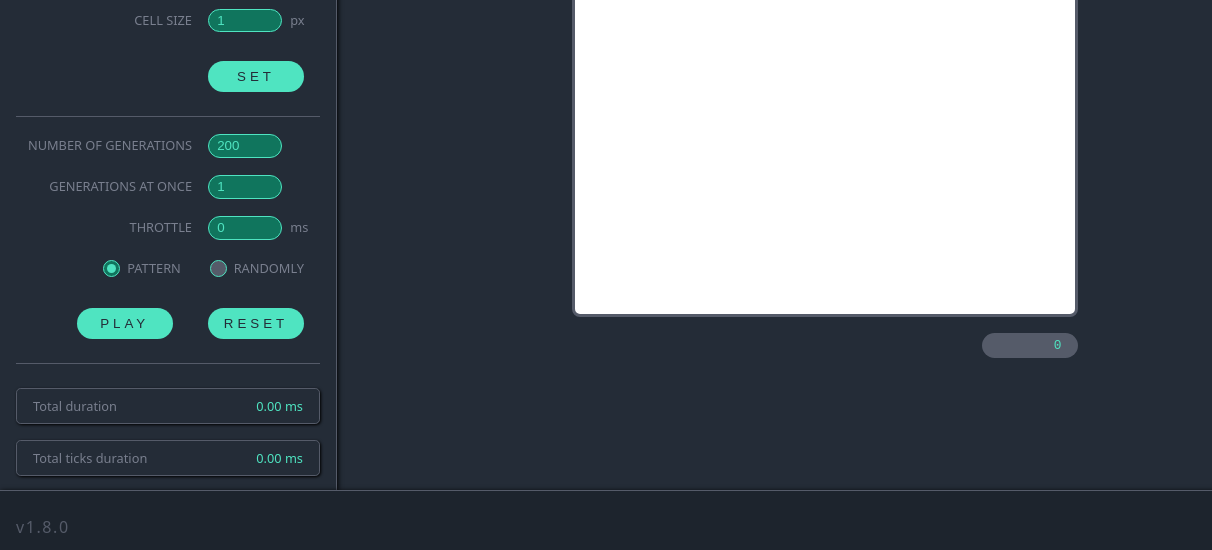
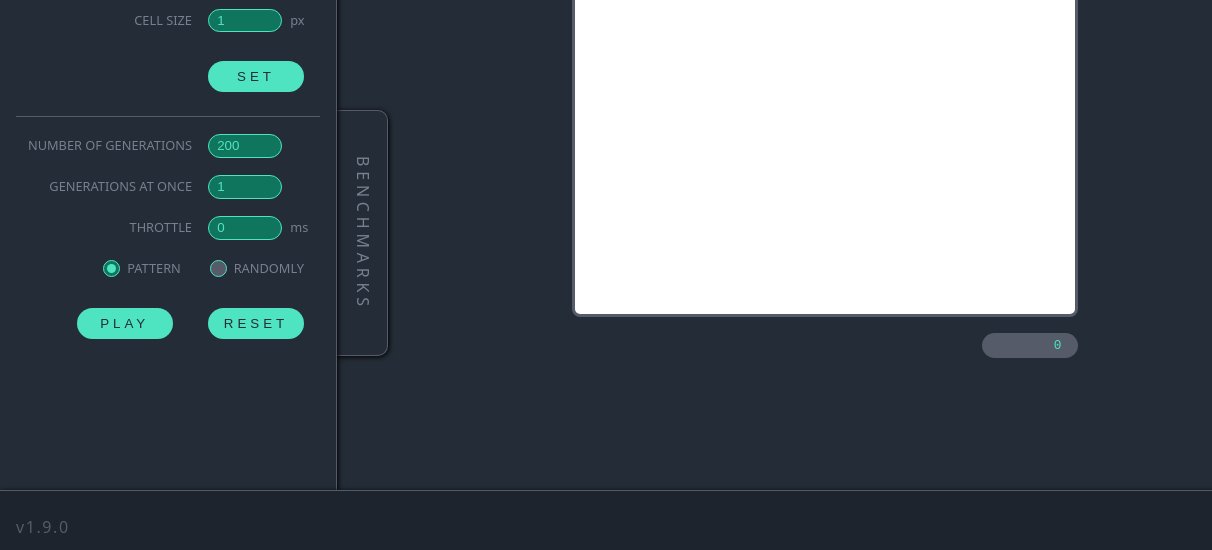
Before and after one commit to olimungo/wasm-game-of-life, a website built with webpack: page www/index.html in a window 1280 px wide. Shown: the part 237-787 px from the top of the page, 0-1212 px from the left. Built offline with nearby package versions, Linux system fonts and the light colour scheme; files whose address does not match are found by name; what wasm-game-of-life would draw is missing.

Commit message:
Make the "results section" a sliding windows (#23)

```diff
--- a/www/index.css
+++ b/www/index.css
@@ -64,8 +64,10 @@ hr {
     overflow: auto;
     width: 19rem;
     grid-column: 1 / 2;
+    background-color: var(--secondary-color);
     border-right: solid 1px var(--primary-dark-color);
     box-shadow: 1px 1px 5px black;
+    z-index: 100;
 }
 
 main {
@@ -250,6 +252,7 @@ footer {
     background-color: var(--secondary-dark-color);
     padding: 0.5rem !important;
     text-align: end;
+    z-index: 200;
 }
 
 .footer {
@@ -279,22 +282,58 @@ footer {
     background-color: var(--secondary-action-color);
 }
 
-.results {
-    margin-top: 1.5rem;
+.open-results-panel {
+    display: flex;
+    align-items: center;
+    position: fixed;
+    left: 1rem;
+    top: 21.7rem;
+    padding-left: 2rem;
+    cursor: pointer;
+    border: solid 1px var(--primary-dark-color);
+    border-left: none;
+    border-top-right-radius: 10px;
+    border-bottom-right-radius: 10px;
+    box-shadow: 1px 1px 5px black;
+    background-color: var(--secondary-color);
+    transition: 0.35s ease-in-out;
+}
+
+.open-results-panel.open {
+    transform: translate(20rem);
+}
+
+.open-results-button {
+    font-size: medium;
+    padding: 0 0.8rem 0 2rem;
+    writing-mode: tb-rl;
+    letter-spacing: 0.3rem;
+}
+
+.open-results-panel:hover > .open-results-button {
+    color: var(--primary-action-color);
+}
+
+.open-results-panel:active > .open-results-button {
+    color: var(--secondary-action-color);
+}
+
+.open-results-content {
+    width: 17rem;
 }
 
 .result {
     display: flex;
     justify-content: space-between;
-    margin: 1rem 0;
-    border: solid 1px var(--primary-dark-color);
-    box-shadow: 1px 1px 3px black;
-    padding: 0.5rem 1rem;
-    border-radius: 0.3rem;
+    margin: 1.6rem 0;
 }
 
 .result-value {
     color: var(--primary-action-color);
+}
+
+.duration {
+    font-family: monospace;
 }
 
 .frame-per-seconds {
--- a/www/index.html
+++ b/www/index.html
@@ -131,24 +131,33 @@
 
                     <button id="ui-reset">RESET</button>
                 </div>
+            </div>
 
-                <hr />
-
-                <div id="ui-results" class="results">
+            <main class="section canvas-center">
+                <div id="ui-open-results-panel" class="open-results-panel">
+                    <div class="open-results-content">
                         <div class="result">
                             <label class="result-label">Total duration</label>
 
                             <div class="result-value">
-                            <span id="ui-total-duration"></span>
+                                <span
+                                    id="ui-total-duration"
+                                    class="duration"
+                                ></span>
                                 <span>ms</span>
                             </div>
                         </div>
 
                         <div class="result">
-                        <label class="result-label">Total ticks duration</label>
+                            <label class="result-label"
+                                >Total ticks duration</label
+                            >
 
                             <div class="result-value">
-                            <span id="ui-total-ticks-duration"></span>
+                                <span
+                                    id="ui-total-ticks-duration"
+                                    class="duration"
+                                ></span>
                                 <span>ms</span>
                             </div>
                         </div>
@@ -159,7 +168,10 @@
                             >
 
                             <div class="result-value">
-                            <span id="ui-average-tick-duration"></span>
+                                <span
+                                    id="ui-average-tick-duration"
+                                    class="duration"
+                                ></span>
                                 <span>ms</span>
                             </div>
                         </div>
@@ -170,7 +182,10 @@
                             >
 
                             <div class="result-value">
-                            <span id="ui-total-redraw-duration"></span>
+                                <span
+                                    id="ui-total-redraw-duration"
+                                    class="duration"
+                                ></span>
                                 <span>ms</span>
                             </div>
                         </div>
@@ -181,14 +196,18 @@
                             >
 
                             <div class="result-value">
-                            <span id="ui-average-redraw-duration"></span>
+                                <span
+                                    id="ui-average-redraw-duration"
+                                    class="duration"
+                                ></span>
                                 <span>ms</span>
                             </div>
                         </div>
                     </div>
+
+                    <div class="open-results-button">BENCHMARKS</div>
                 </div>
 
-            <main class="section canvas-center">
                 <div class="frame-per-seconds">
                     <div id="ui-fps">0</div>
                     FRAMES PER SECOND
@@ -202,7 +221,7 @@
 
             <footer class="section">
                 <div class="footer">
-                    <div class="version">v1.8.0</div>
+                    <div class="version">v1.9.0</div>
 
                     <svg
                         id="ui-source-code"
--- a/www/index.js
+++ b/www/index.js
@@ -92,6 +92,21 @@ function renderLoop() {
 
     totalRedrawDuration += new Date().getTime() - now;
 
+    now = new Date().getTime();
+    const totalDuration = now - startedGenerationTime;
+    const averageTickDuration = totalTicksDuration / generationsCount;
+    const averageRedrawDuration = totalRedrawDuration / generationsCount;
+
+    if (!generationPaused) {
+        ui.setResults({
+            totalDuration,
+            totalTicksDuration,
+            averageTickDuration,
+            totalRedrawDuration,
+            averageRedrawDuration,
+        });
+    }
+
     if (generationsCount < ui.getNumberOfGenerations()) {
         // Always use a setTimeout, even with a value of 0, so to
         // let the browser engine have some time to redraw the screen
@@ -102,23 +117,8 @@ function renderLoop() {
     } else {
         generationsOver = true;
 
+        ui.openResults();
         ui.setPlayButton();
-
-        if (!generationPaused) {
-            const now = new Date().getTime();
-            const totalDuration = now - startedGenerationTime;
-            const averageTickDuration = totalTicksDuration / generationsCount;
-            const averageRedrawDuration =
-                totalRedrawDuration / generationsCount;
-
-            ui.setResults({
-                totalDuration,
-                totalTicksDuration,
-                averageTickDuration,
-                totalRedrawDuration,
-                averageRedrawDuration,
-            });
-        }
     }
 }
 
--- a/www/src/ui.js
+++ b/www/src/ui.js
@@ -56,6 +56,7 @@ export function Ui(
     const uiSourceCode = document.getElementById('ui-source-code');
 
     // Results
+    const uiOpenResultsPanel = document.getElementById('ui-open-results-panel');
     const uiTotalDuration = document.getElementById('ui-total-duration');
     const uiTotalTicksDuration = document.getElementById(
         'ui-total-ticks-duration'
@@ -86,6 +87,7 @@ export function Ui(
         setPlayButton,
         setResults,
         resetResults,
+        openResults,
     };
 
     //
@@ -262,24 +264,42 @@ export function Ui(
             }
         });
 
+        uiOpenResultsPanel.addEventListener('click', () => {
+            if (uiOpenResultsPanel.classList.contains('open')) {
+                uiOpenResultsPanel.classList.remove('open');
+            } else {
+                uiOpenResultsPanel.classList.add('open');
+            }
+        });
+
         uiSourceCode.addEventListener('click', () =>
             window.open(githubSourcesUrl, '_blank')
         );
+    }
+
+    function openResults() {
+        if (!uiOpenResultsPanel.classList.contains('open')) {
+            uiOpenResultsPanel.classList.add('open');
+        }
     }
 
     function setResults(results) {
         uiTotalDuration.textContent = (
             Math.round(results.totalDuration * 100) / 100
         ).toFixed(2);
+
         uiTotalTicksDuration.textContent = (
             Math.round(results.totalTicksDuration * 100) / 100
         ).toFixed(2);
+
         uiAverageTickDuration.textContent = (
             Math.round(results.averageTickDuration * 100) / 100
         ).toFixed(2);
+
         uiTotalRedrawDuration.textContent = (
             Math.round(results.totalRedrawDuration * 100) / 100
         ).toFixed(2);
+
         uiAverageRedrawDuration.textContent = (
             Math.round(results.averageRedrawDuration * 100) / 100
         ).toFixed(2);
```
Lines whose indentation alone changed are shown as unchanged.
